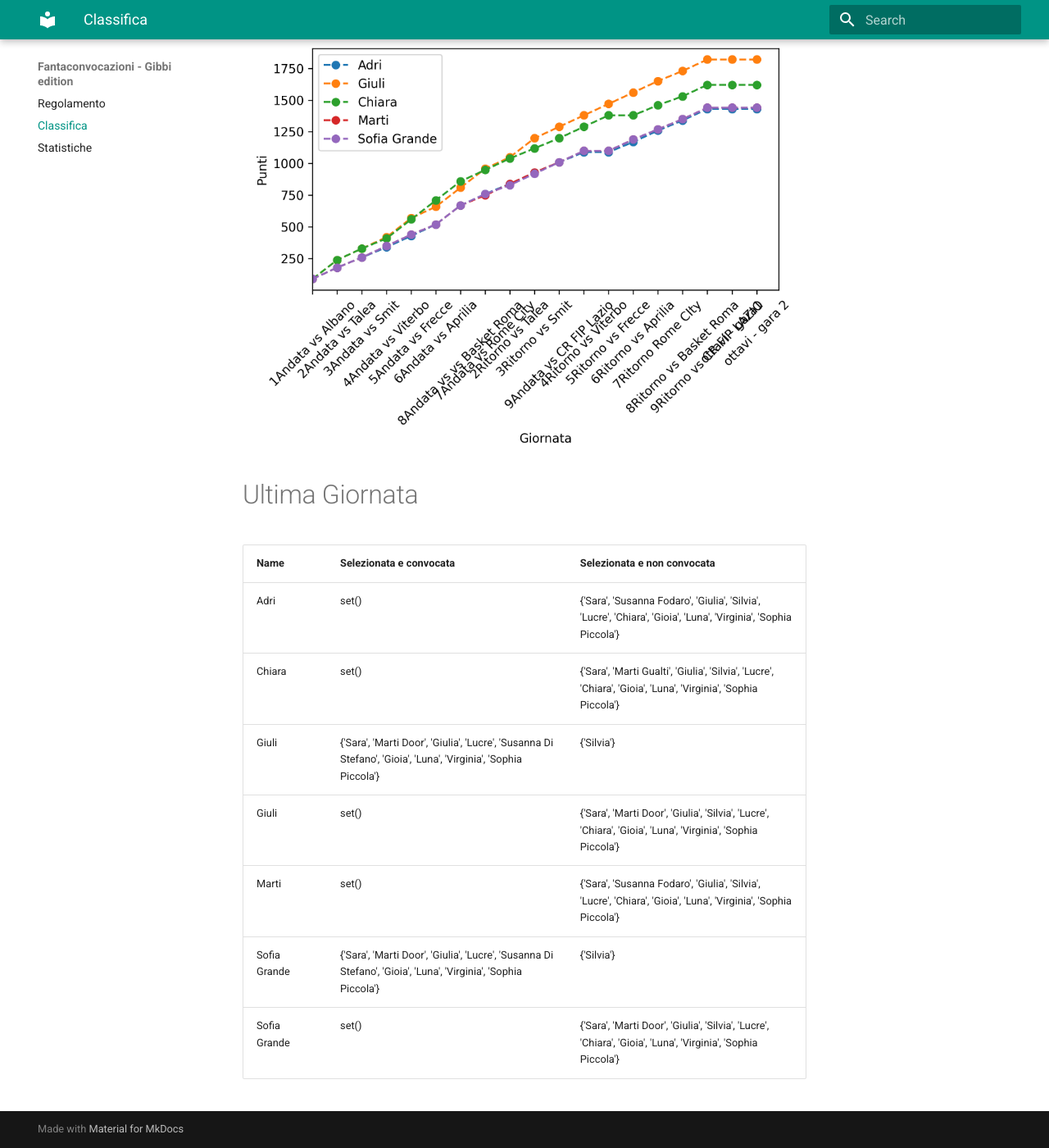
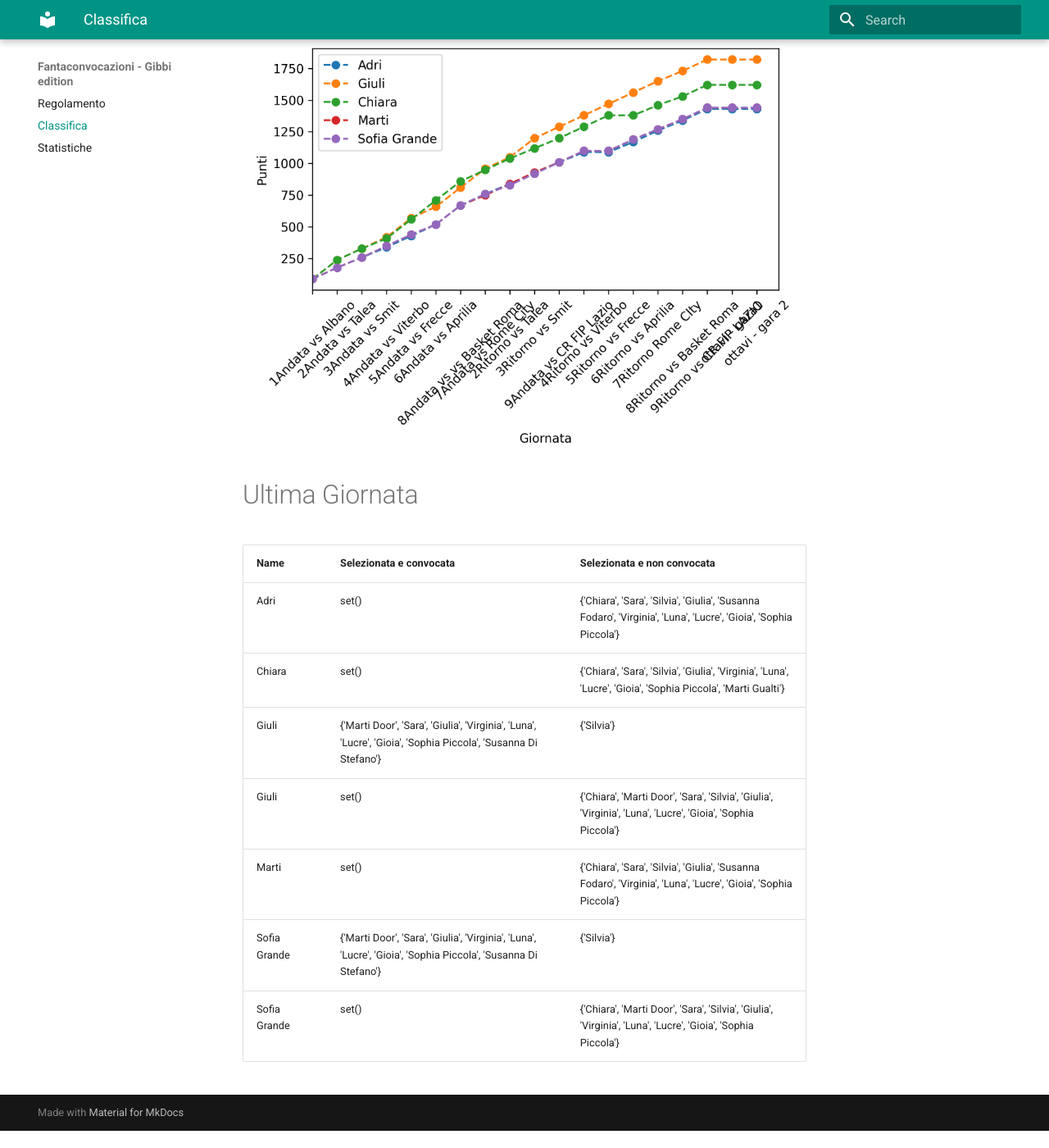
Before and after one commit to martinig94/fantagibbi, an MkDocs documentation site: the page built from docs/Classifica.md, in a window 1280 px wide and 1400 px high, scrolled down 565 px. Shown: the whole window at 82% size. Built offline with MkDocs 1.6.1 and Material for MkDocs 9.7.7, drawn with Linux system fonts in a browser that asks for light colours; after the commit the page ends 1944 px from its top, so only the background shows below that.

Commit message:
Auto-update from main.py

```diff
--- a/docs/Classifica.md
+++ b/docs/Classifica.md
@@ -18,11 +18,11 @@
 <!-- START_TABLE CORRECT -->
 | Name         | Selezionata e convocata                                                                                        | Selezionata e non convocata                                                                                      |
 |:-------------|:---------------------------------------------------------------------------------------------------------------|:-----------------------------------------------------------------------------------------------------------------|
-| Adri         | set()                                                                                                          | {'Sara', 'Susanna Fodaro', 'Giulia', 'Silvia', 'Lucre', 'Chiara', 'Gioia', 'Luna', 'Virginia', 'Sophia Piccola'} |
-| Chiara       | set()                                                                                                          | {'Sara', 'Marti Gualti', 'Giulia', 'Silvia', 'Lucre', 'Chiara', 'Gioia', 'Luna', 'Virginia', 'Sophia Piccola'}   |
-| Giuli        | {'Sara', 'Marti Door', 'Giulia', 'Lucre', 'Susanna Di Stefano', 'Gioia', 'Luna', 'Virginia', 'Sophia Piccola'} | {'Silvia'}                                                                                                       |
-| Giuli        | set()                                                                                                          | {'Sara', 'Marti Door', 'Giulia', 'Silvia', 'Lucre', 'Chiara', 'Gioia', 'Luna', 'Virginia', 'Sophia Piccola'}     |
-| Marti        | set()                                                                                                          | {'Sara', 'Susanna Fodaro', 'Giulia', 'Silvia', 'Lucre', 'Chiara', 'Gioia', 'Luna', 'Virginia', 'Sophia Piccola'} |
-| Sofia Grande | {'Sara', 'Marti Door', 'Giulia', 'Lucre', 'Susanna Di Stefano', 'Gioia', 'Luna', 'Virginia', 'Sophia Piccola'} | {'Silvia'}                                                                                                       |
-| Sofia Grande | set()                                                                                                          | {'Sara', 'Marti Door', 'Giulia', 'Silvia', 'Lucre', 'Chiara', 'Gioia', 'Luna', 'Virginia', 'Sophia Piccola'}     |
+| Adri         | set()                                                                                                          | {'Chiara', 'Sara', 'Silvia', 'Giulia', 'Susanna Fodaro', 'Virginia', 'Luna', 'Lucre', 'Gioia', 'Sophia Piccola'} |
+| Chiara       | set()                                                                                                          | {'Chiara', 'Sara', 'Silvia', 'Giulia', 'Virginia', 'Luna', 'Lucre', 'Gioia', 'Sophia Piccola', 'Marti Gualti'}   |
+| Giuli        | {'Marti Door', 'Sara', 'Giulia', 'Virginia', 'Luna', 'Lucre', 'Gioia', 'Sophia Piccola', 'Susanna Di Stefano'} | {'Silvia'}                                                                                                       |
+| Giuli        | set()                                                                                                          | {'Chiara', 'Marti Door', 'Sara', 'Silvia', 'Giulia', 'Virginia', 'Luna', 'Lucre', 'Gioia', 'Sophia Piccola'}     |
+| Marti        | set()                                                                                                          | {'Chiara', 'Sara', 'Silvia', 'Giulia', 'Susanna Fodaro', 'Virginia', 'Luna', 'Lucre', 'Gioia', 'Sophia Piccola'} |
+| Sofia Grande | {'Marti Door', 'Sara', 'Giulia', 'Virginia', 'Luna', 'Lucre', 'Gioia', 'Sophia Piccola', 'Susanna Di Stefano'} | {'Silvia'}                                                                                                       |
+| Sofia Grande | set()                                                                                                          | {'Chiara', 'Marti Door', 'Sara', 'Silvia', 'Giulia', 'Virginia', 'Luna', 'Lucre', 'Gioia', 'Sophia Piccola'}     |
 <!-- END_TABLE CORRECT -->
```
